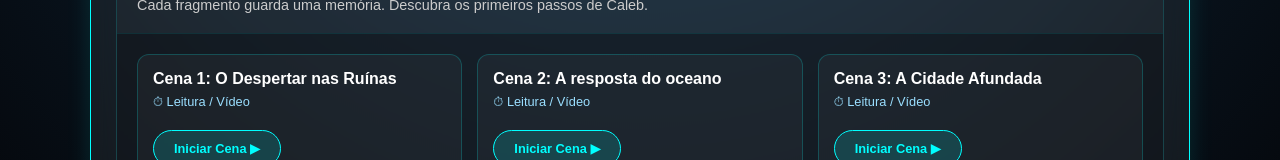
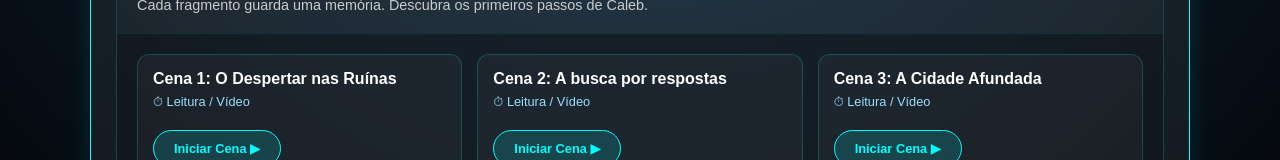
Before and after one commit to malveiracaiodev/FragmentosDaEternidade, a React (Vite) app: page /FragmentosDaEternidade/historia in a window 1280 px wide. Shown: the part 463-623 px from the top of the page. Built offline with nearby package versions, Linux system fonts and the light colour scheme; no server answers.

Commit message:
Atualizar o Cena2.ts

```diff
--- a/src/data/LivroI/chapters/capitulo1/Cena2.ts
+++ b/src/data/LivroI/chapters/capitulo1/Cena2.ts
@@ -4,12 +4,12 @@ import video1Local from "./Videos/Cap1cena2video1.mp4";
 
 export const cena2: Scene = {
   id: "chap1-cena2",
-  title: "A resposta do oceano",
+  title: "A busca por respostas",
   order: 2,
   cutscenes: [
     {
       id: "chap1-cena2-cut1",
-      title: "A resposta do oceano",
+      title: "A busca por respostas",
       order: 1,
       content: `Voltando-se para a direção contrária às ruínas, Caleb caminhou alguns metros e chegou a uma praia cercada por restos de navios completamente enferrujados, como se estivessem ali há muito tempo. Andou pela areia por alguns minutos. Ainda sem lembranças, sem memórias, sem rumo.
 
```
